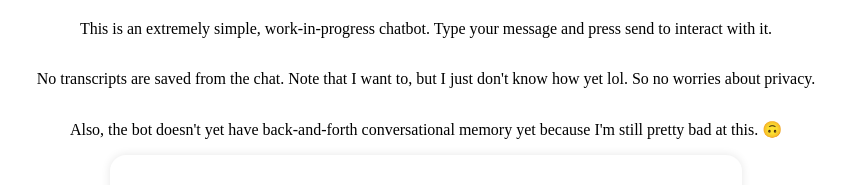
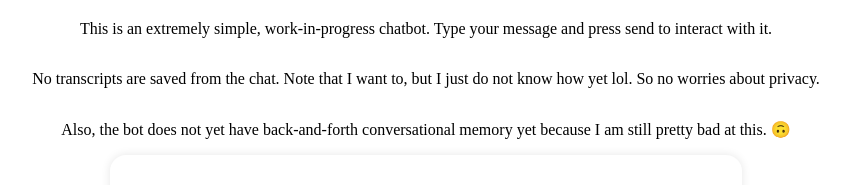
Before and after one commit to TheLegitSmit/GitCo, a Next.js app: page / in a window 1280 px wide. Shown: the part 323-508 px from the top of the page, without its empty margins (214-1064 px from the left). Built offline with nearby package versions, Linux system fonts and the light colour scheme.

Commit message:
update ui2

```diff
--- a/src/pages/index.tsx
+++ b/src/pages/index.tsx
@@ -31,8 +31,8 @@ export default function Chat() {
     <div style={{ display: 'flex', flexDirection: 'column', justifyContent: 'center', alignItems: 'center', height: '100vh' }}>
       <header style={{ fontSize: '2em', marginBottom: '1em' }}>My Chitty Chatty Bot 🤖</header>
       <p style={{ marginBottom: '1em', textAlign: 'center' }}>This is an extremely simple, work-in-progress chatbot. Type your message and press send to interact with it.</p>
-      <p style={{ marginBottom: '1em', textAlign: 'center' }}>No transcripts are saved from the chat. Note that I want to, but I just don't know how yet lol. So no worries about privacy.</p>
-      <p style={{ marginBottom: '1em', textAlign: 'center' }}>Also, the bot doesn't yet have back-and-forth conversational memory yet because I'm still pretty bad at this. 🙃</p>
+      <p style={{ marginBottom: '1em', textAlign: 'center' }}>No transcripts are saved from the chat. Note that I want to, but I just do not know how yet lol. So no worries about privacy.</p>
+      <p style={{ marginBottom: '1em', textAlign: 'center' }}>Also, the bot does not yet have back-and-forth conversational memory yet because I am still pretty bad at this. 🙃</p>
       <div style={{ padding: '1em', backgroundColor: '#fff', borderRadius: '1em', boxShadow: '0 0 10px rgba(0,0,0,0.1)', width: '100%', maxWidth: '600px' }}>
         <div style={{ marginBottom: '1em' }}>
           {messages.map((message, index) => (
```
